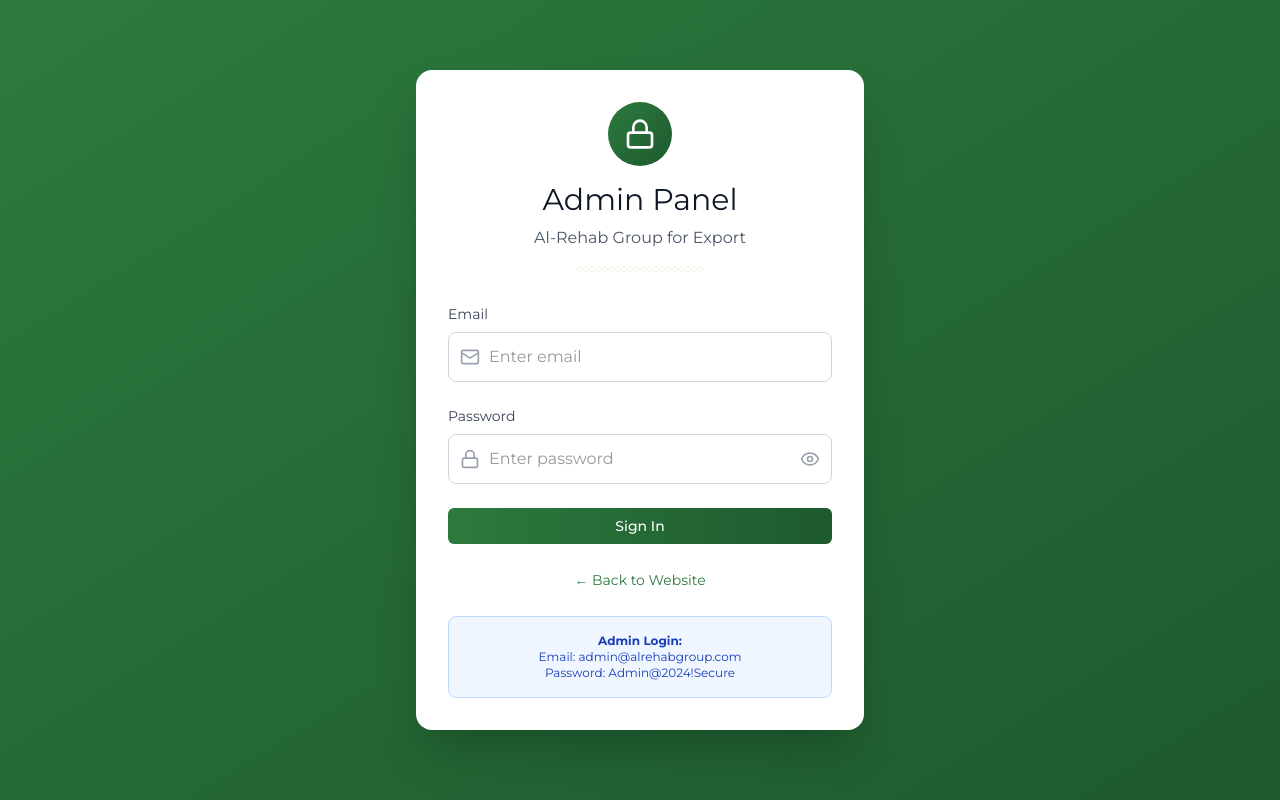
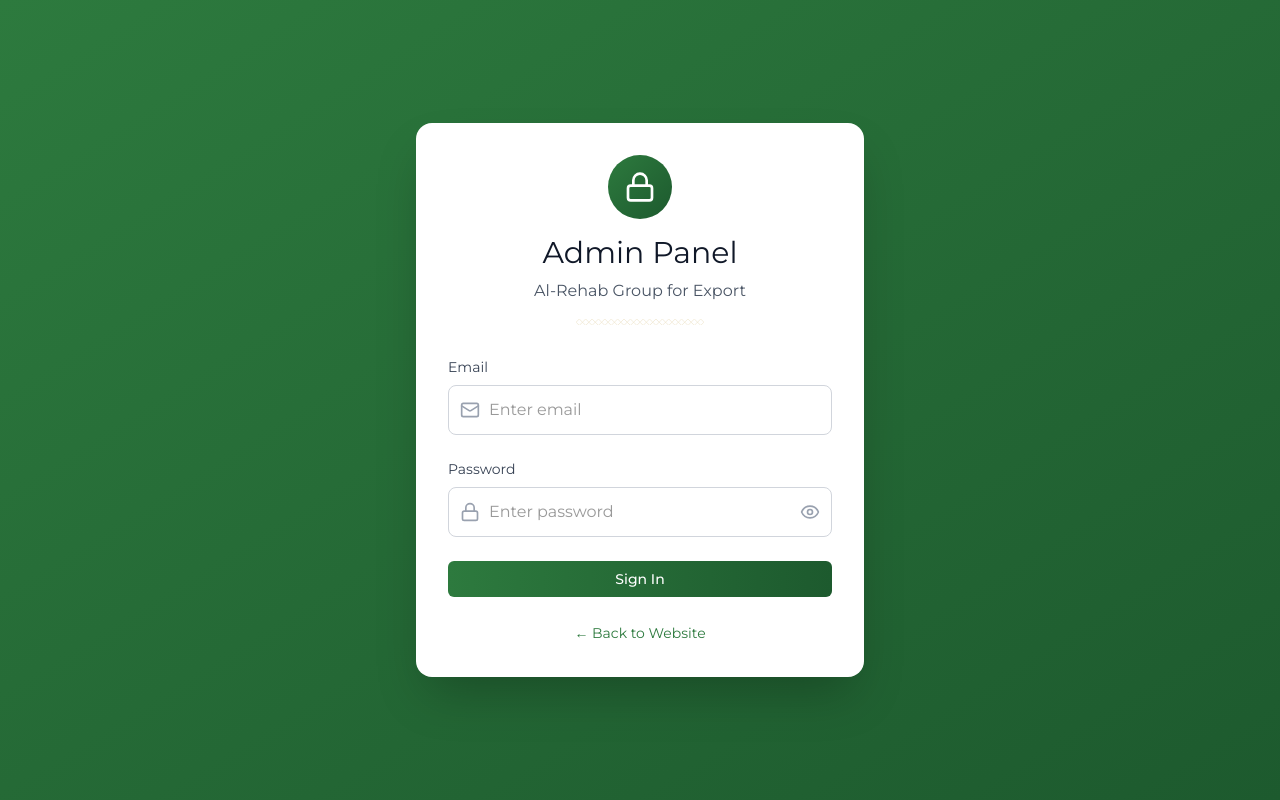
Before and after one commit to Medogamal157/al-rehab-nextjs, a Next.js app: page /login in a window 1280 px wide. Built offline with nearby package versions, Linux system fonts and the light colour scheme; no server answers.

Commit message:
fix(admin): remove sensitive admin credentials note from login form

```diff
--- a/src/components/admin/AdminLoginForm.tsx
+++ b/src/components/admin/AdminLoginForm.tsx
@@ -154,13 +154,13 @@
           </div>
 
           {/* Remove Admin Credentials Note in production */}
-          <div className="mt-6 p-4 bg-blue-50 border border-blue-200 rounded-lg">
+          {/* <div className="mt-6 p-4 bg-blue-50 border border-blue-200 rounded-lg">
             <p className="text-xs text-blue-800 text-center">
               <strong>Admin Login:</strong><br />
               Email: admin@alrehabgroup.com<br />
               Password: Admin@2024!Secure
             </p>
-          </div>
+          </div> */}
         </div>
       </motion.div>
     </div>
```
